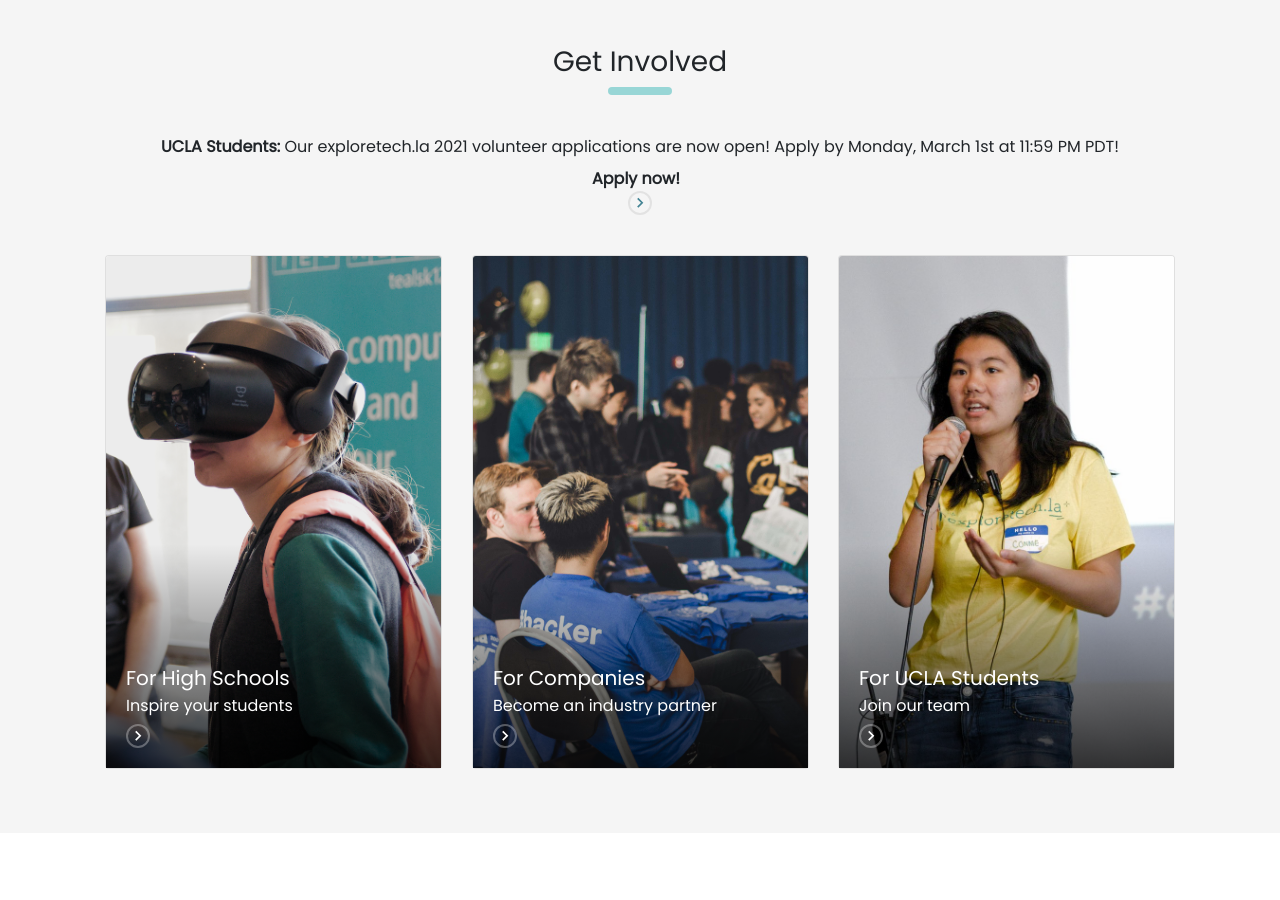
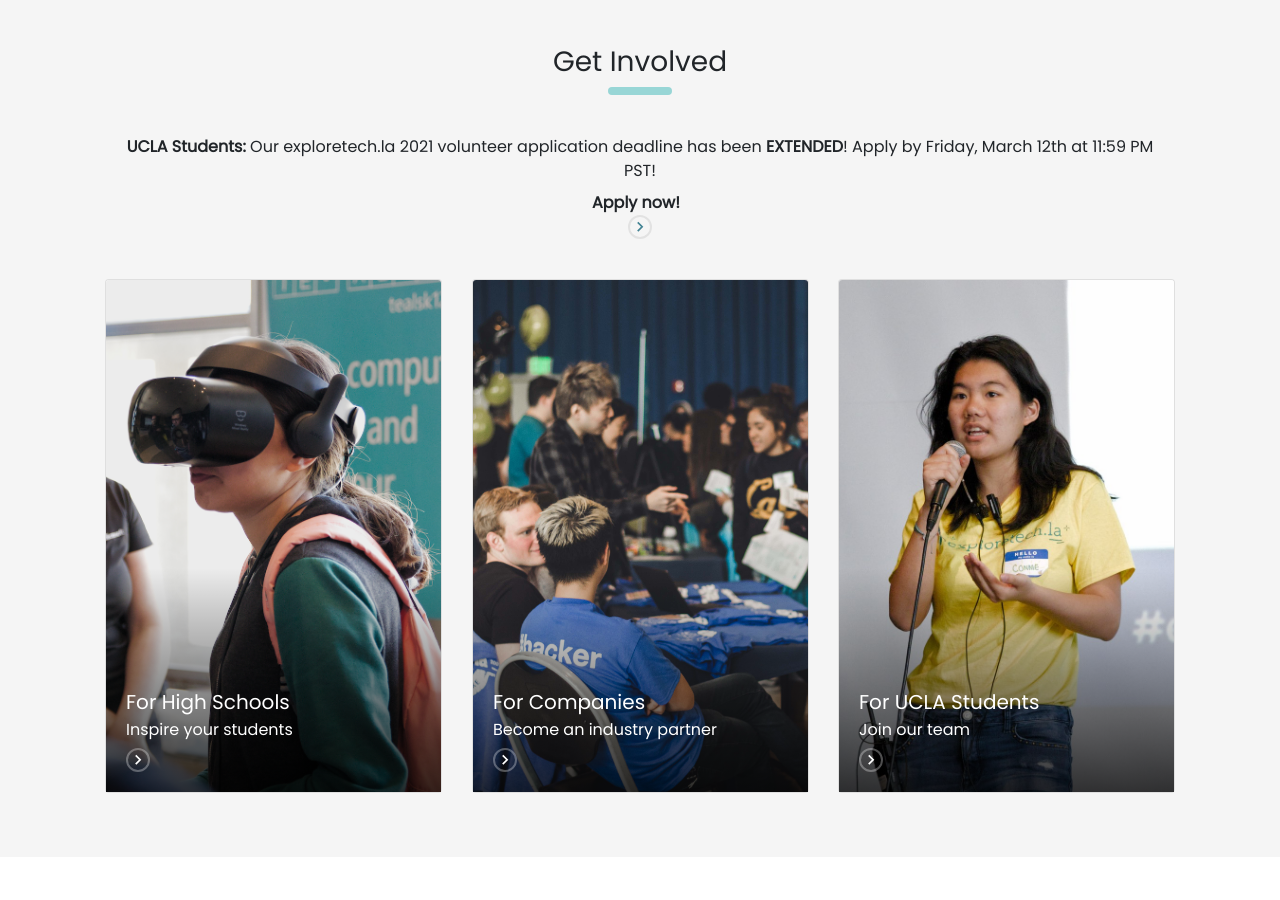
Before and after one commit to exploretech-la/website, a React (Create React App) app: page / in a window 1280 px wide. Shown: the part 2260-3160 px from the top of the page. Built offline with nearby package versions, Linux system fonts and the light colour scheme.

Commit message:
Update volunteer app deadline

```diff
--- a/src/components/GetInvolved.jsx
+++ b/src/components/GetInvolved.jsx
@@ -26,7 +26,7 @@ export default class GetInvolved extends Component {
 						<div className="pill-divider" />
 					</div>
 					<div className="team-application">
-						<p><b>UCLA Students:</b> Our exploretech.la 2021 volunteer applications are now open! Apply by Monday, March 1st at 11:59 PM PDT!</p>
+						<p><b>UCLA Students:</b> Our exploretech.la 2021 volunteer application deadline has been <b>EXTENDED</b>! Apply by Friday, March 12th at 11:59 PM PST!</p>
 						<div className="team-application-cta">
 							<ReactGA.OutboundLink to={VolunteerApplicationLink} target="_blank" eventLabel="Volunteer Application">
 								<p><b>Apply now!</b></p>
```
